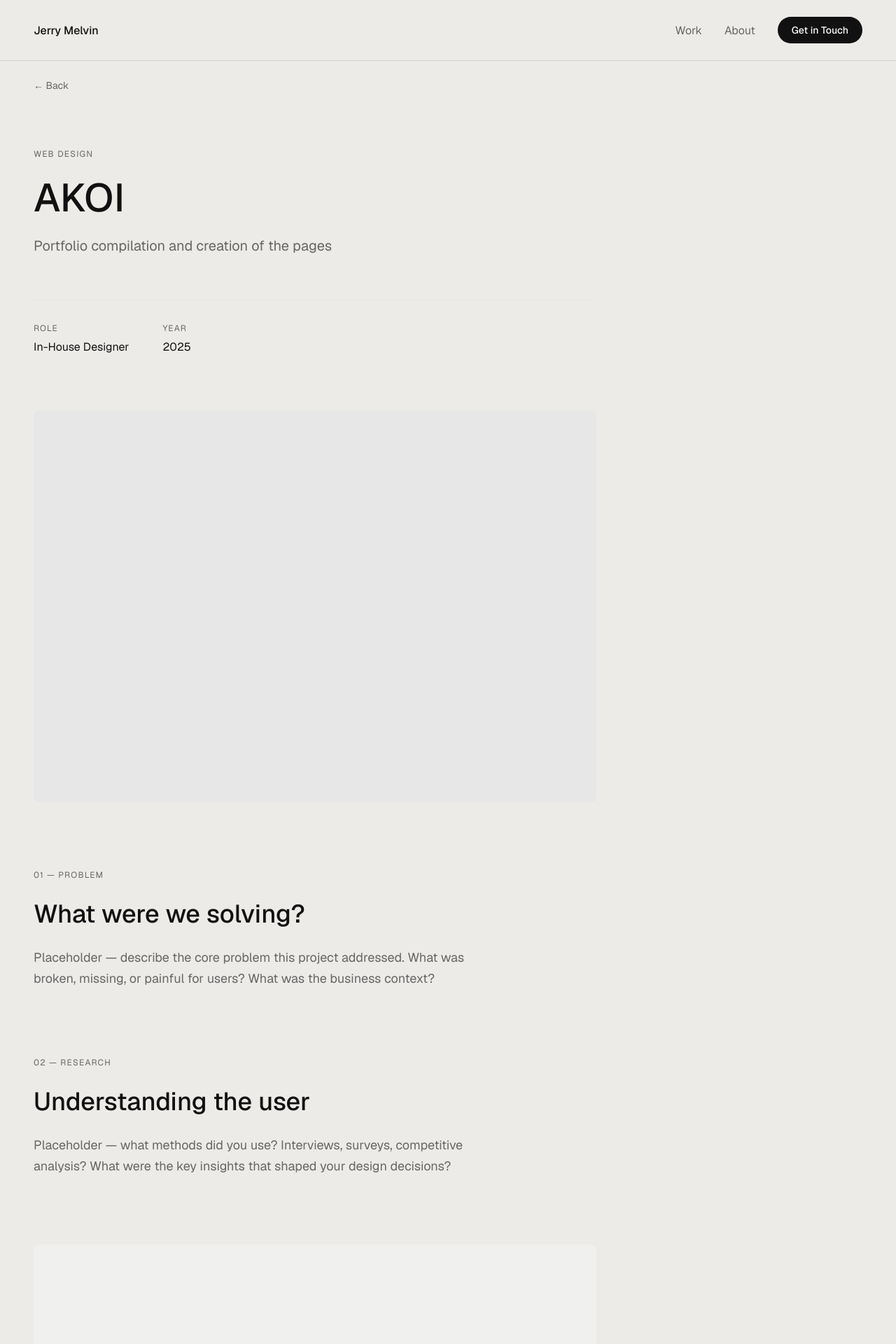
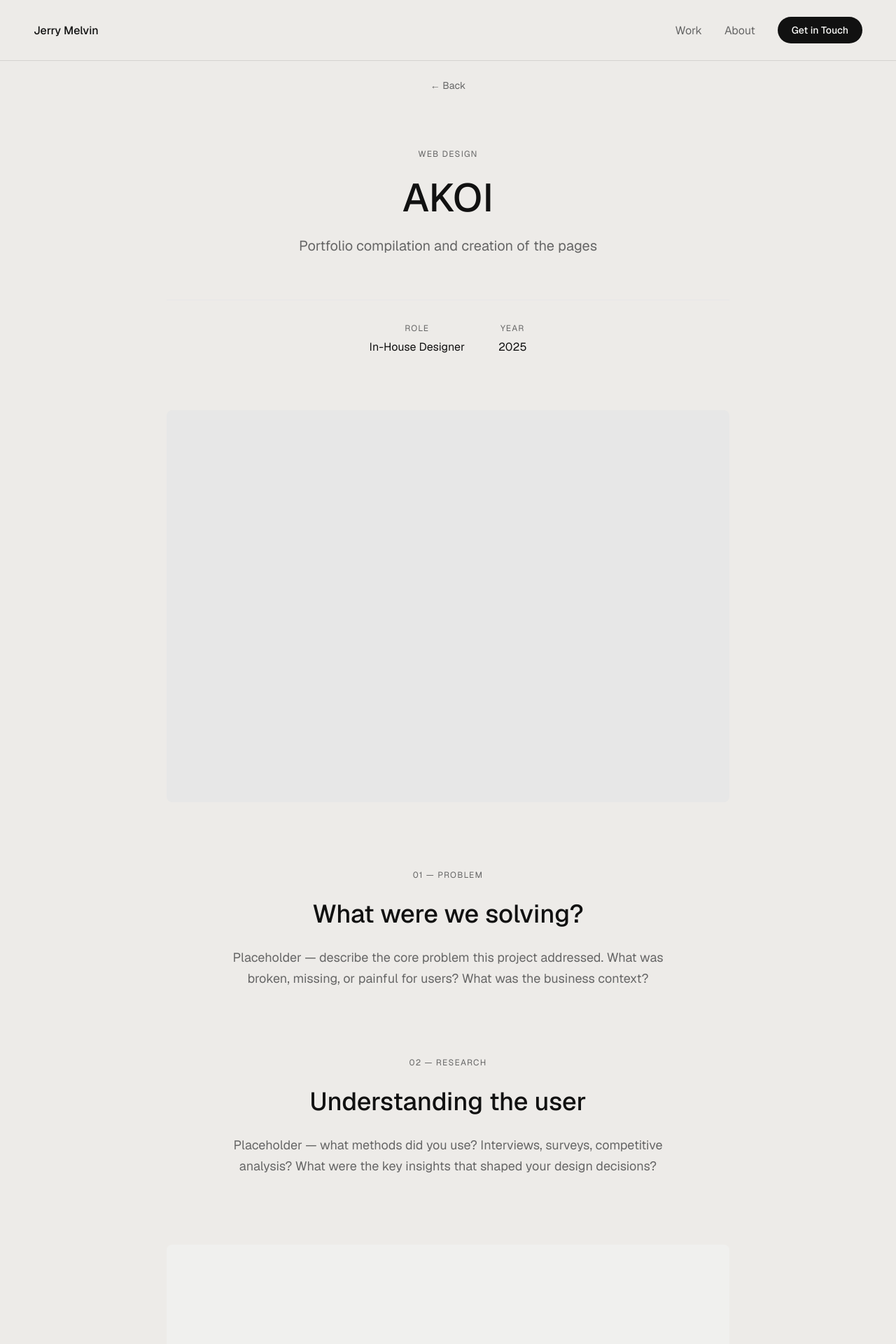
Before and after one commit to jerrymelvinj/portfolio-2.0, a Next.js app: page /work/akoi in a window 1280 px wide. Shown: the top 1920 px of the page at 70% size. Built offline with nearby package versions, Linux system fonts and the light colour scheme.

Commit message:
Center case study layout and style page sections

```diff
--- a/app/globals.css
+++ b/app/globals.css
@@ -95,8 +95,8 @@ body {
 /* ─── Sections ───────────────────────────────────── */
 .work-section    { padding: 96px 48px; }
 .page-section    { padding: 80px 48px; max-width: 900px; }
-.page-section-sm { padding: 0 48px; max-width: 900px; margin-bottom: 96px; }
-.case-hero       { padding: 80px 48px; max-width: 900px; }
+.page-section-sm { padding: 0 48px; max-width: 900px; margin: 0 auto 96px; text-align: center; }
+.case-hero       { padding: 80px 48px; max-width: 900px; margin: 0 auto; text-align: center; }
 .divider         { border-top: 1px solid #D5D3D0; margin: 0 48px; }
 
 /* ─── About page ─────────────────────────────────── */
@@ -209,7 +209,7 @@ body {
 }
 
 /* ─── Next Up (case study) ───────────────────────── */
-.next-up-section { padding: 0 48px 96px; }
+.next-up-section { padding: 0 48px 96px; max-width: 900px; margin: 0 auto; }
 
 /* ══════════════════════════════════════════════════
    MOBILE  (≤ 768px)
--- a/app/work/[slug]/page.js
+++ b/app/work/[slug]/page.js
@@ -22,7 +22,7 @@ export default async function CaseStudy({ params }) {
       <Navbar />
 
       {/* Back */}
-      <div style={{ padding: '24px 48px 0' }}>
+      <div style={{ padding: '24px 48px 0', maxWidth: '900px', margin: '0 auto', textAlign: 'center' }}>
         <Link href="/" style={{ fontSize: '14px', color: '#666666', textDecoration: 'none', display: 'inline-flex', alignItems: 'center', gap: '6px' }}>
           ← Back
         </Link>
@@ -34,10 +34,10 @@ export default async function CaseStudy({ params }) {
           {project.category}
         </p>
         <h1 className="case-h1">{project.title}</h1>
-        <p style={{ fontSize: '20px', color: '#666666', marginBottom: '64px', maxWidth: '600px' }}>
+        <p style={{ fontSize: '20px', color: '#666666', marginBottom: '64px', maxWidth: '600px', margin: '0 auto 64px', textAlign: 'center' }}>
           {project.description}
         </p>
-        <div style={{ display: 'flex', gap: '48px', borderTop: '1px solid #E7E7E7', paddingTop: '32px', flexWrap: 'wrap' }}>
+        <div style={{ display: 'flex', gap: '48px', borderTop: '1px solid #E7E7E7', paddingTop: '32px', flexWrap: 'wrap', justifyContent: 'center' }}>
           <div>
             <p style={{ fontSize: '12px', color: '#666666', textTransform: 'uppercase', letterSpacing: '0.1em', marginBottom: '8px' }}>Role</p>
             <p style={{ fontSize: '16px', color: '#111111' }}>{project.role}</p>
@@ -58,7 +58,7 @@ export default async function CaseStudy({ params }) {
       <section className="page-section-sm">
         <p style={{ fontSize: '12px', color: '#666666', textTransform: 'uppercase', letterSpacing: '0.1em', marginBottom: '24px' }}>01 — Problem</p>
         <h2 style={{ fontSize: '36px', fontWeight: '500', color: '#111111', marginBottom: '24px' }}>What were we solving?</h2>
-        <p style={{ fontSize: '18px', color: '#666666', lineHeight: '1.7', maxWidth: '680px' }}>
+        <p style={{ fontSize: '18px', color: '#666666', lineHeight: '1.7', maxWidth: '680px', margin: '0 auto' }}>
           Placeholder — describe the core problem this project addressed. What was broken, missing, or painful for users? What was the business context?
         </p>
       </section>
@@ -67,7 +67,7 @@ export default async function CaseStudy({ params }) {
       <section className="page-section-sm">
         <p style={{ fontSize: '12px', color: '#666666', textTransform: 'uppercase', letterSpacing: '0.1em', marginBottom: '24px' }}>02 — Research</p>
         <h2 style={{ fontSize: '36px', fontWeight: '500', color: '#111111', marginBottom: '24px' }}>Understanding the user</h2>
-        <p style={{ fontSize: '18px', color: '#666666', lineHeight: '1.7', maxWidth: '680px' }}>
+        <p style={{ fontSize: '18px', color: '#666666', lineHeight: '1.7', maxWidth: '680px', margin: '0 auto' }}>
           Placeholder — what methods did you use? Interviews, surveys, competitive analysis? What were the key insights that shaped your design decisions?
         </p>
       </section>
@@ -81,7 +81,7 @@ export default async function CaseStudy({ params }) {
       <section className="page-section-sm">
         <p style={{ fontSize: '12px', color: '#666666', textTransform: 'uppercase', letterSpacing: '0.1em', marginBottom: '24px' }}>03 — Design Process</p>
         <h2 style={{ fontSize: '36px', fontWeight: '500', color: '#111111', marginBottom: '24px' }}>From ideas to decisions</h2>
-        <p style={{ fontSize: '18px', color: '#666666', lineHeight: '1.7', maxWidth: '680px' }}>
+        <p style={{ fontSize: '18px', color: '#666666', lineHeight: '1.7', maxWidth: '680px', margin: '0 auto' }}>
           Placeholder — walk through your design thinking. User flows, information architecture, wireframes, and the key tradeoffs you made along the way.
         </p>
       </section>
@@ -90,7 +90,7 @@ export default async function CaseStudy({ params }) {
       <section className="page-section-sm">
         <p style={{ fontSize: '12px', color: '#666666', textTransform: 'uppercase', letterSpacing: '0.1em', marginBottom: '24px' }}>04 — Final Design</p>
         <h2 style={{ fontSize: '36px', fontWeight: '500', color: '#111111', marginBottom: '24px' }}>The outcome</h2>
-        <p style={{ fontSize: '18px', color: '#666666', lineHeight: '1.7', maxWidth: '680px' }}>
+        <p style={{ fontSize: '18px', color: '#666666', lineHeight: '1.7', maxWidth: '680px', margin: '0 auto' }}>
           Placeholder — show and describe the final screens. What decisions are visible in the UI? What micro-interactions or systems thinking is embedded here?
         </p>
       </section>
@@ -107,7 +107,7 @@ export default async function CaseStudy({ params }) {
       <section className="page-section-sm">
         <p style={{ fontSize: '12px', color: '#666666', textTransform: 'uppercase', letterSpacing: '0.1em', marginBottom: '24px' }}>05 — Reflection</p>
         <h2 style={{ fontSize: '36px', fontWeight: '500', color: '#111111', marginBottom: '24px' }}>What I learned</h2>
-        <p style={{ fontSize: '18px', color: '#666666', lineHeight: '1.7', maxWidth: '680px' }}>
+        <p style={{ fontSize: '18px', color: '#666666', lineHeight: '1.7', maxWidth: '680px', margin: '0 auto' }}>
           Placeholder — what would you do differently? What did this project teach you about design, users, or collaboration? What are the next steps?
         </p>
       </section>
```
